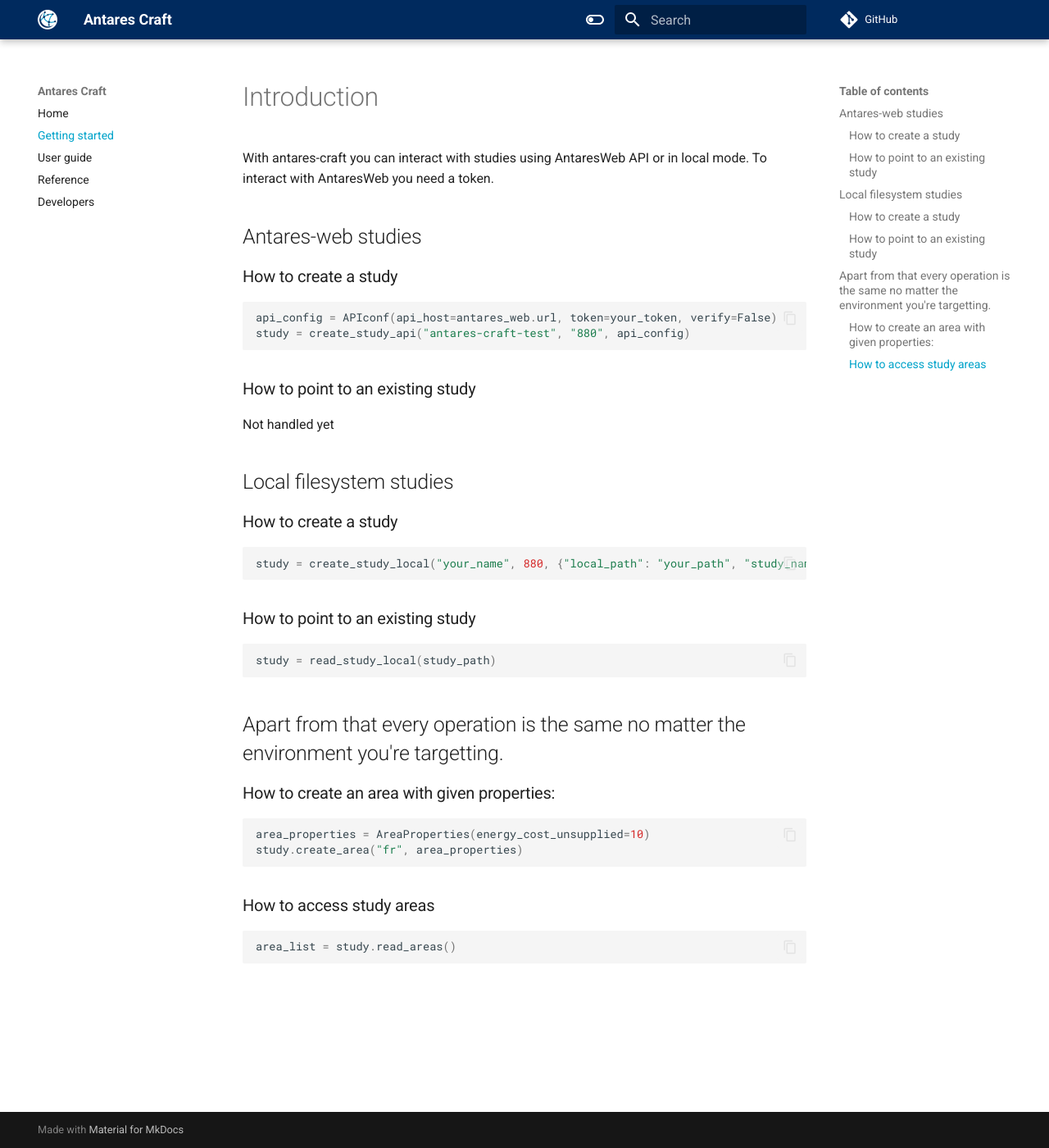
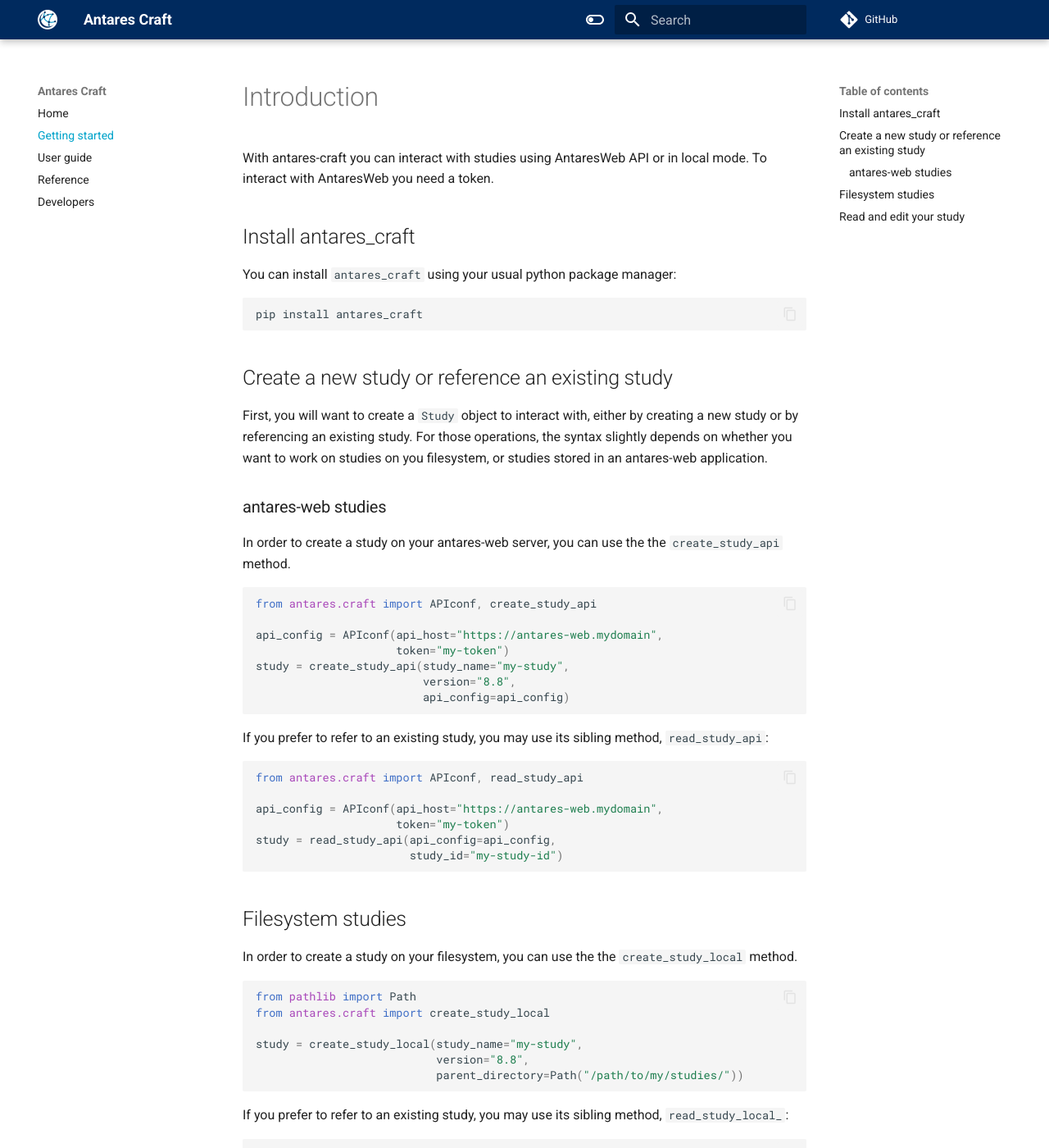
Before and after one commit to AntaresSimulatorTeam/antares_craft, an MkDocs documentation site: the page built from docs/getting-started.md, in a window 1280 px wide and 1400 px high. Shown: the whole window at 82% size. Built offline with MkDocs 1.6.1 and Material for MkDocs 9.7.7, drawn with Linux system fonts in a browser that asks for light colours; comment, search, counter and statistics services are not loaded; some of the changed text lies outside the part shown.

Commit message:
doc: improve getting started section
Signed-off-by: Sylvain Leclerc <sylvain.leclerc@rte-france.com>

````diff
--- a/docs/getting-started.md
+++ b/docs/getting-started.md
@@ -3,44 +3,81 @@
 With antares-craft you can interact with studies using AntaresWeb API or in local mode.
 To interact with AntaresWeb you need a token.
 
-## Antares-web studies
+## Install antares_craft
 
-### How to create a study
+You can install `antares_craft` using your usual python package manager:
+
+```shell
+pip install antares_craft
+```
+
+## Create a new study or reference an existing study
+
+First, you will want to create a `Study` object to interact with, either by creating a new study or by referencing
+an existing study.
+For those operations, the syntax slightly depends on whether you want to work on studies on you filesystem, or studies
+stored in an antares-web application.
+
+### antares-web studies
+
+In order to create a study on your antares-web server, you can use the the `create_study_api` method.
 
 ```python
-api_config = APIconf(api_host=antares_web.url, token=your_token, verify=False)
-study = create_study_api("antares-craft-test", "880", api_config)
+from antares.craft import APIconf, create_study_api
+
+api_config = APIconf(api_host="https://antares-web.mydomain",
+                     token="my-token")
+study = create_study_api(study_name="my-study",
+                         version="8.8",
+                         api_config=api_config)
 ```
 
-### How to point to an existing study
-
-Not handled yet
-
-## Local filesystem studies
-
-### How to create a study
+If you prefer to refer to an existing study, you may use its sibling method, `read_study_api`:
 
 ```python
-study = create_study_local("your_name", 880, {"local_path": "your_path", "study_name": "your_name"})
+from antares.craft import APIconf, read_study_api
+
+api_config = APIconf(api_host="https://antares-web.mydomain",
+                     token="my-token")
+study = read_study_api(api_config=api_config,
+                       study_id="my-study-id")
 ```
 
-### How to point to an existing study
+## Filesystem studies
+
+In order to create a study on your filesystem, you can use the the `create_study_local` method.
 
 ```python
-study = read_study_local(study_path)
+from pathlib import Path
+from antares.craft import create_study_local
+
+study = create_study_local(study_name="my-study",
+                           version="8.8",
+                           parent_directory=Path("/path/to/my/studies/"))
 ```
 
-## Apart from that every operation is the same no matter the environment you're targetting.
+If you prefer to refer to an existing study, you may use its sibling method, `read_study_local_`:
 
-### How to create an area with given properties:
+```python
+from antares.craft import read_study_local
+
+study = read_study_local(study_path="/path/to/my/study")
+```
+
+## Read and edit your study
+
+Once you have your `Study` object, all read and edit operations are the same, be it for antares-web studies or
+filesystem studies, allowing you to re-use code on both kind of studies.
+
+You can for example read the existing areas:
+
+```python
+area_list = study.read_areas()
+```
+
+And create new areas.
 
 ```python
 area_properties = AreaProperties(energy_cost_unsupplied=10)
 study.create_area("fr", area_properties)
 ```
-
-### How to access study areas
-
-```python
-area_list = study.read_areas()
-```
````
Also changed, not shown: docs/index.md (+1 -5 lines).
